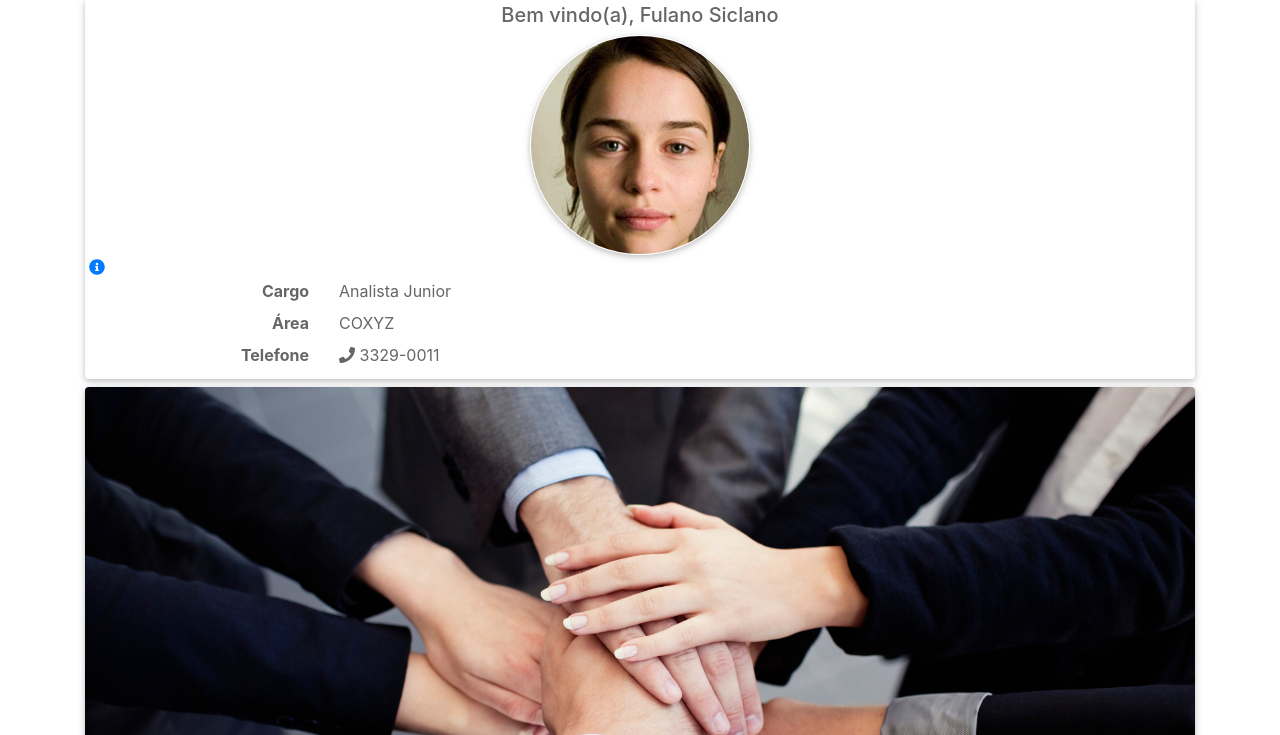
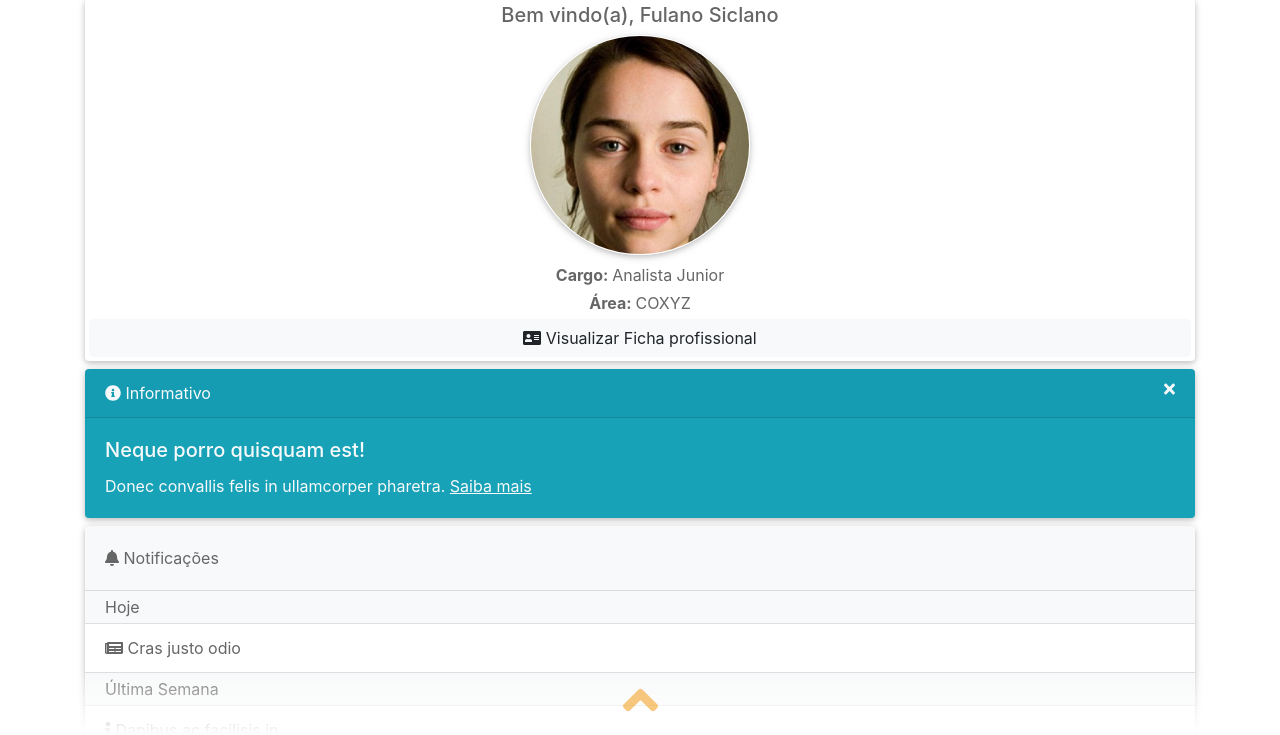
Before and after one commit to edvardp/layout-mobile-corp, a plain HTML site: page app/index.html in a window 1280 px wide. Shown: the part 65-800 px from the top of the page. Drawn offline with nearby package versions, Linux system fonts and the light colour scheme.

Commit message:
construção layout

```diff
--- a/app/index.html
+++ b/app/index.html
@@ -18,7 +18,7 @@
         </a>
         <div class="dropdown dropdown-pull-right">
             <a href="#" class="btn" data-toggle="dropdown" aria-haspopup="true" aria-expanded="false">
-                <span class="fa fa-ellipsis-v text-white"></span>
+                <span class="fa fa-ellipsis-v text-light"></span>
             </a>
             <div class="dropdown-menu">
                 <a class="dropdown-item" href="#">
@@ -36,38 +36,85 @@
                 <div class="row">
                     <h5 class="col-sm-12 col-12 text-center">Bem vindo(a), Fulano Siclano</h5>
                     <div class="col-sm-12 col-12 align-self-center">
-                        <div class="profile-container mx-auto box-shadow">
+                        <div class="profile-container mx-auto mb-2 box-shadow">
                             <img class="profile-img" src="content/images/front-face.jpg" alt="Foto" />
                         </div>
-                        <a class="" href="#">
-                            <span class="fa fa-info-circle"></span>
-                            <a/>
-                    </div>
-                    <div class="col-sm-12 col-12">
-                        <dl class="row mb-0">
-                            <dt class="col-sm-5 col-5 text-right">Cargo</dt>
-                            <dd class="col-sm-6 col-6">Analista Junior</dd>
 
-                            <dt class="col-sm-5 col-5 text-right">Área</dt>
-                            <dd class="col-sm-6 col-6">COXYZ</dt>
+                        <div class="row text-center">
+                            <p class="col-sm-12 col-12 mb-1">
+                                <strong>Cargo: </strong>
+                                Analista Junior
+                            </p>
+                            <p class="col-sm-12 col-12 mb-1">
+                                <strong>Área: </strong>
+                                COXYZ
+                            </p>
+                        </div>
 
-                                <dt class="col-sm-5 col-5 text-right">Telefone</dt>
-                                <dd class="col-sm-6 col-6">
-                                    <span class="fa fa-phone"></span> 3329-0011
-                                </dd>
-                        </dl>
+                        <div class="text-center">
+                            <button type="button" class="btn btn-light btn-block">
+                                <span class="fa fa-address-card"></span>
+                                Visualizar Ficha profissional
+                            </button>
+                        </div>
                     </div>
                 </div>
             </div>
         </div>
 
-        <div class="card border-0 box-shadow">
-            <div class="card-body  p-0">
-                <img src="content/images/corporative.jpg" class="rounded mx-auto d-block" alt="...">
+        <div class="card text-light bg-info border-0 mb-2 box-shadow">
+            <div class="card-header">
+                <span class="fa fa-info-circle"></span>
+                Informativo
+                <span class="fa fa-times float-right"></span>
+            </div>
+            <div class="card-body">
+                <h5 class="card-title">
+                    Neque porro quisquam est!
+                </h5>
+                <p class="card-text">
+                    Donec convallis felis in ullamcorper pharetra.
+                    <a href="" class="text-light">
+                        <u>Saiba mais</u>
+                    </a>
             </div>
         </div>
-        <div>
-            <span class="fa fa-angle-double-up text-white"></span>
+
+        <div class="card border-0 mb-2 bg-light box-shadow">
+            <div class="card-body">
+                <div class="card-title mb-0">
+                    <span class="fa fa-bell"></span>
+                    Notificações
+                </div>
+            </div>
+            <ul class="list-group list-group-flush">
+                <li class="list-group-item bg-light pt-1 pb-1">
+                    Hoje
+                </li>
+                <li class="list-group-item">
+                    <span class="fa fa-newspaper"></span>
+                    Cras justo odio
+                </li>
+                <li class="list-group-item bg-light pt-1 pb-1">Última Semana</li>
+                <li class="list-group-item">
+                    <span class="fa fa-info"></span>
+                    Dapibus ac facilisis in
+                </li>
+                <li class="list-group-item">
+                    <span class="fa fa-file-alt"></span>
+                    Vestibulum at eros
+                </li>
+            </ul>
+        </div>
+
+        <div class="push-bottom mb-5"></div>
+
+        <div class="row">
+            <div class="col text-center fixed-bottom gradient">
+                <button type="button" class="btn btn-link btn-block color-orange-corp">
+                    <span class="fa fa-angle-up display-4"></span>
+                </button>
+            </div>
         </div>
     </div>
 
--- a/app/styles/app.css
+++ b/app/styles/app.css
@@ -75,3 +75,12 @@ img {
 .box-shadow {
    box-shadow: 0 2px 5px 0 rgba(0,0,0,.16), 0 2px 10px 0 rgba(0,0,0,.12);
 }
+
+.gradient{
+    background-color: #FFF;
+    background: linear-gradient(to bottom, rgba(255,255,255,0),rgba(255,255,255,1))
+}
+
+.color-orange-corp {
+    color: rgba(243,146,0,.5);
+}
```
